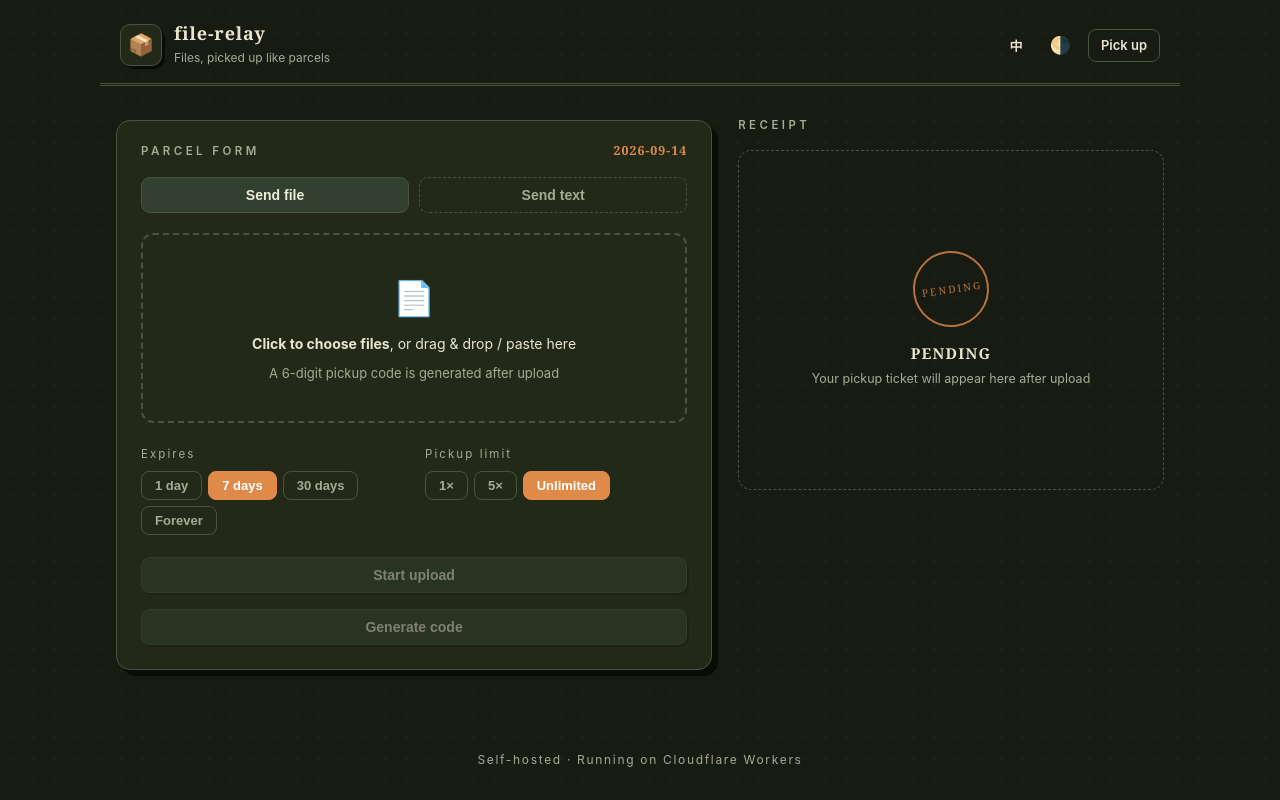
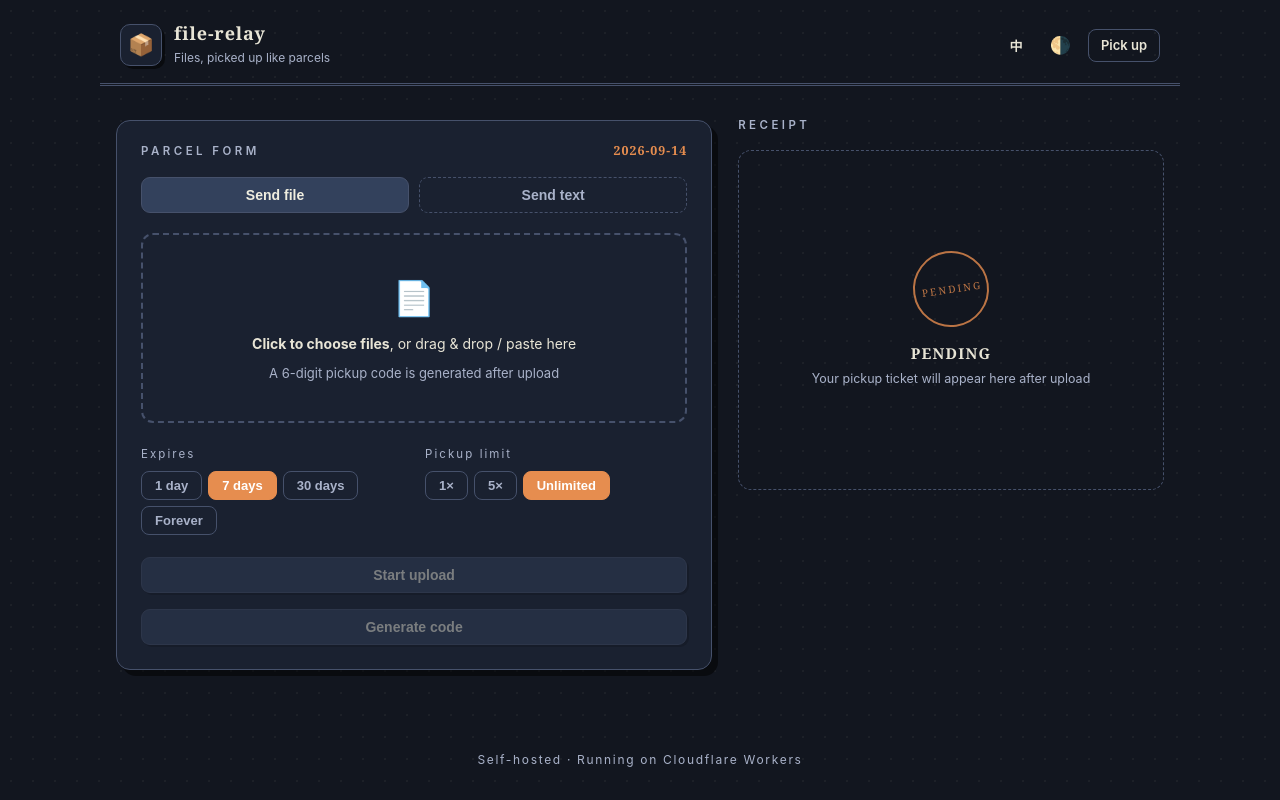
Before and after one commit to Billy775326/file-relay, a website with bundled scripts: page public/index.html in a window 1280 px wide. Both pictures are taken after a click on the button "Toggle theme". Built offline with nearby package versions, Linux system fonts and the light colour scheme; files whose address does not match are found by name.

Commit message:
style: 夜间模式换墨蓝夜航配色(藏蓝纸面+邮戳橙互补)
- 深色块整体替换:bag #12161f / paper #1a2130 / ink 奶油白 #e8e5d6 / line 蓝灰
- 邮戳橙夜里提亮 #e68d4f,ok/warn/danger 转柔和亮色,soft 底加深压暗
- QA 微调:muted #a9b2c9(小字对比)、tkhead/主按钮 #33415c(CTA 不发灰)、
  ok-soft #254432(批量成功胶囊不再鬼影)
- QR 保持白底可扫;ui_smoke 21/21 通过;dist 244.8 KB

```diff
--- a/public/style.css
+++ b/public/style.css
@@ -33,26 +33,27 @@
   --ease: cubic-bezier(0.2, 0, 0, 1);
 }
 [data-theme='dark'] {
-  --bag: #171b12;
-  --paper: #232919;
-  --ink: #e9e5d0;
-  --line: #4a5340;
-  --muted: #a6ab93;
-  --stamp: #e08a4a;
+  /* 墨蓝夜航:藏蓝纸面,蓝橙互补,邮戳橙夜里最跳 */
+  --bag: #12161f;
+  --paper: #1a2130;
+  --ink: #e8e5d6;
+  --line: #46516b;
+  --muted: #a9b2c9;
+  --stamp: #e68d4f;
   --stamp-dark: #c9702f;
-  --ok: #85bd93;
-  --ok-soft: #26321f;
-  --danger: #d97e70;
-  --danger-soft: #38221c;
-  --warn: #d3a055;
-  --warn-soft: #33291a;
-  --rowbg: #2b3321;
-  --track: #1c2115;
-  --tkhead-bg: #31402f;
-  --tkhead-fg: #f0ecd9;
-  --hard: rgba(0, 0, 0, 0.55);
-  --hard-soft: rgba(0, 0, 0, 0.35);
-  --dots: rgba(233, 229, 208, 0.04);
+  --ok: #7fc79c;
+  --ok-soft: #254432;
+  --danger: #e08a7c;
+  --danger-soft: #462822;
+  --warn: #d9ab63;
+  --warn-soft: #413120;
+  --rowbg: #222b44;
+  --track: #151b28;
+  --tkhead-bg: #33415c;
+  --tkhead-fg: #f0eee0;
+  --hard: rgba(0, 0, 0, 0.5);
+  --hard-soft: rgba(0, 0, 0, 0.32);
+  --dots: rgba(232, 229, 214, 0.05);
 }
 
 * { box-sizing: border-box; }
```
Also changed, not shown: dist/worker.js.
